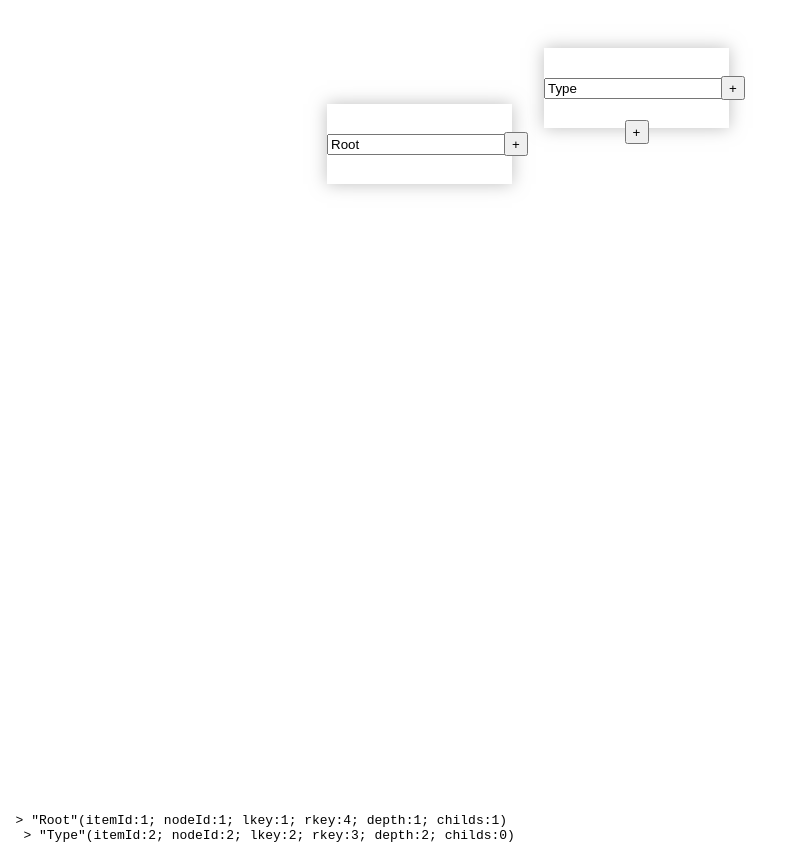
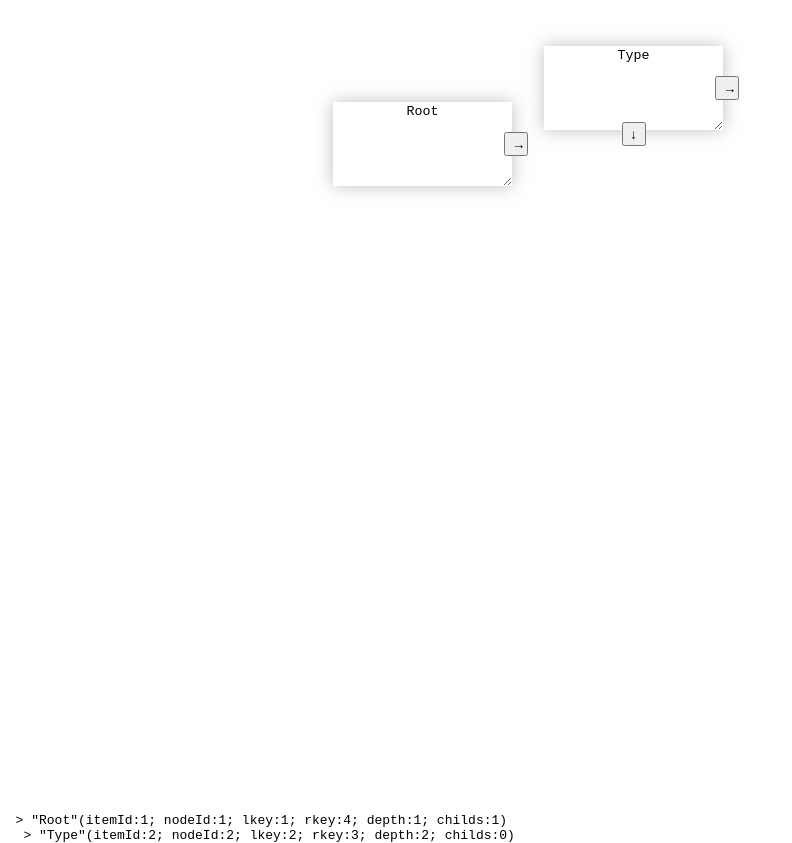
Before and after one commit to iegik/mindmap, a website with bundled scripts: page public/index.html in a window 1280 px wide. Shown: the whole page, without its empty margins (0-792 px from the left). Built offline with nearby package versions, Linux system fonts and the light colour scheme.

Commit message:
Improve styles, add multiline text-input

```diff
--- a/src/l18n/ui.json
+++ b/src/l18n/ui.json
@@ -1,7 +1,8 @@
 {
   "greetings": "Hello, World!",
   "title": "Mindmap example",
-  "add": "+",
+  "add_node": "→",
+  "add_subnode": "↓",
   "remove": "-",
   "move_title": "Drag item to move",
   "add_node_title": "Add node",
--- a/src/main.scss
+++ b/src/main.scss
@@ -1,6 +1,7 @@
 @import './whiteboard/whiteboard.scss';
 @import './card/card.scss';
 @import './mind-map-item/mind-map-item.scss';
+@import './text-input/text-input.scss';
 
 :root {
   --font-sans-serif: -apple-system, system-ui, BlinkMacSystemFont,
--- a/src/mind-map-item/mind-map-item.scss
+++ b/src/mind-map-item/mind-map-item.scss
@@ -11,8 +11,14 @@
 
 .mindMapItem__value {
   position: relative;
+}
+
+.mindMapItem__input {
+  display: grid;
+  place-items: center;
   min-width: var(--mind-map-item-width);
   min-height: var(--mind-map-item-height);
+  border: none;
 }
 
 .mindMapItem__subitems {
--- a/src/mind-map-item/mind-map-item.ts
+++ b/src/mind-map-item/mind-map-item.ts
@@ -31,14 +31,14 @@ const MindMapItem = (props: IMindMapItem) => {
 
   const controls = []
   if (hasParent) controls.push(Button({
-    children: ui.add,
+    children: ui.add_subnode,
     title: ui.add_subnode_title,
     className: 'mindMapItem__addSubNode',
     onClick: onAddSibling,
   }))
 
   if (allowNext) controls.push(Button({
-    children: ui.add,
+    children: ui.add_node,
     title: ui.add_node_title,
     className: 'mindMapItem__addNode',
     onClick: onAddChild,
@@ -47,7 +47,7 @@ const MindMapItem = (props: IMindMapItem) => {
   const card = Card({
     className: 'mindMapItem__value',
     children: [
-      Text({ value, onChange }),
+      Text({ value, onChange, multiline: true, className: 'mindMapItem__input'}),
       ...controls,
     ],
   });
--- /dev/null
+++ b/src/text-input/text-input.scss
@@ -0,0 +1,2 @@
+.text-input--multiline {
+}
--- a/src/text-input/text-input.ts
+++ b/src/text-input/text-input.ts
@@ -3,10 +3,11 @@ import { createRef } from '@app/view';
 interface ITextInput extends IComponent {
   value?: string
   onChange?: (event: KeyboardEvent) => void;
+  multiline?: boolean;
 }
 
 const TextInput = (props: ITextInput) => {
-  const { value, className, onChange } = props;
+  const { value, className = '', onChange, multiline } = props;
   const ref = createRef();
 
   setTimeout(() => {
@@ -15,7 +16,12 @@ const TextInput = (props: ITextInput) => {
       ref.current.addEventListener('blur', onChange);
     }
   });
-  return `<input class="${className} input" value="${value}" ref="${ref}" />`;
+
+  if (multiline) {
+    return `<textarea class="${className} text-input text-input--multiline" ref="${ref}">${value}</textarea>`;
+  }
+
+  return `<input class="${className} text-input" value="${value}" ref="${ref}" />`;
 };
 
 export default TextInput;
```
